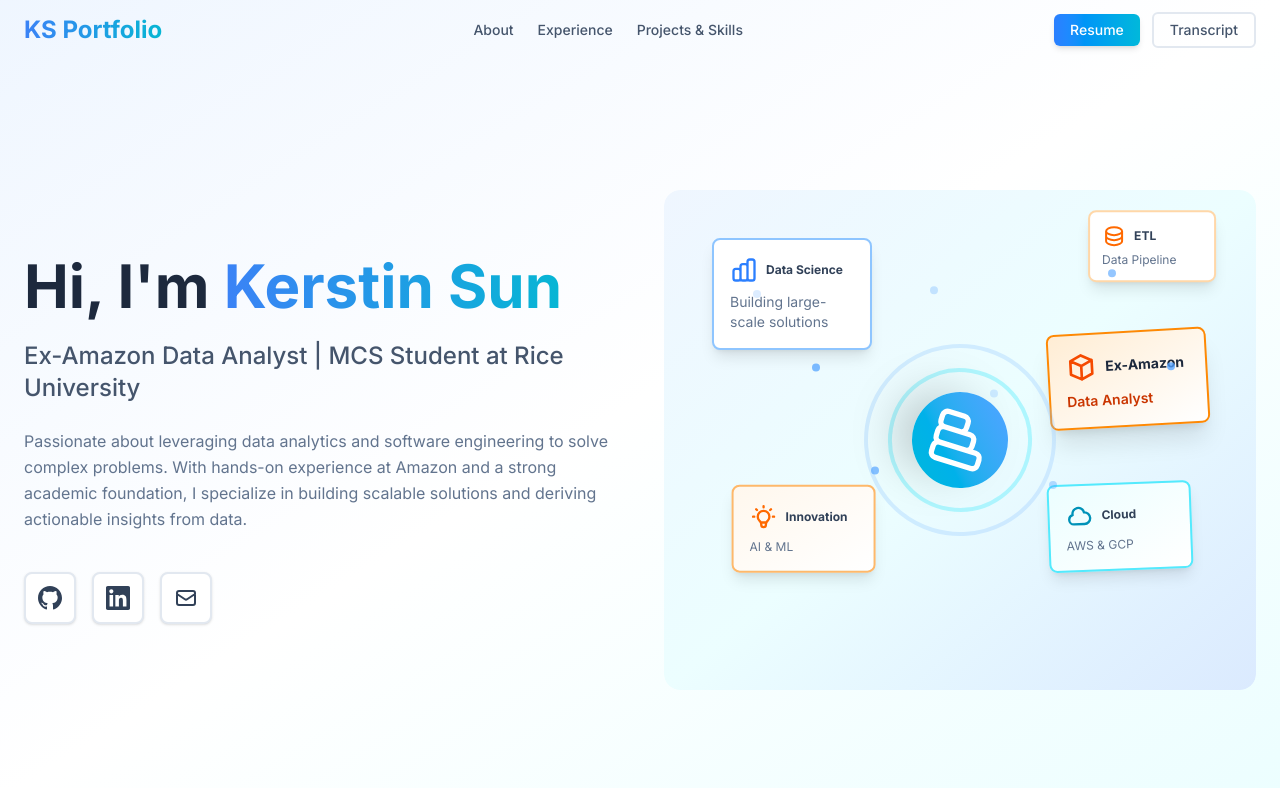
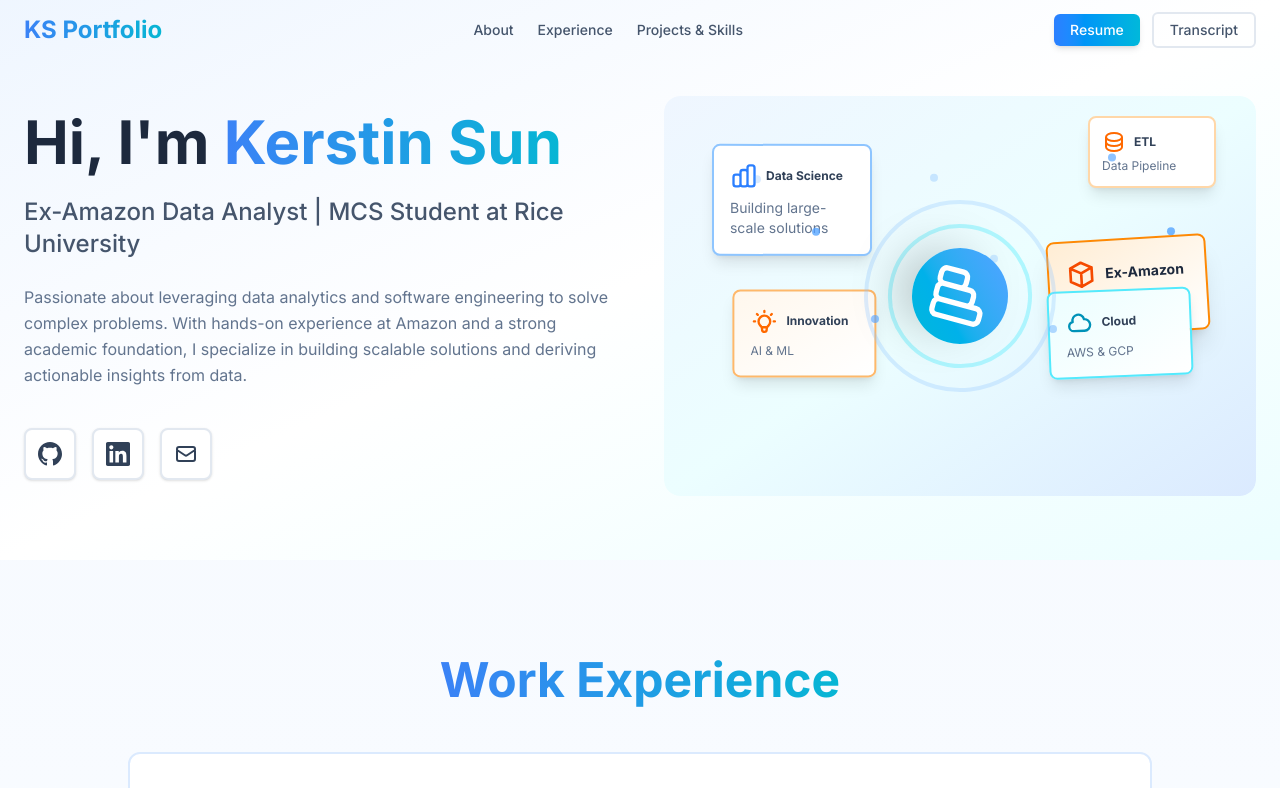
Before and after one commit to yuhansun33/Portfolio, a React (Vite) app: page /projects-skills in a window 1280 px wide. Shown: the top 788 px of the page. Built offline with nearby package versions, Linux system fonts and the light colour scheme.

Commit message:
refactor: update Hero component height and adjust Skills section

```diff
--- a/src/components/Hero.jsx
+++ b/src/components/Hero.jsx
@@ -10,7 +10,7 @@
   };
 
   return (
-    <section id="hero" className="relative min-h-screen flex items-center justify-center overflow-hidden bg-gradient-to-br from-blue-50 via-white to-cyan-50 pt-20">
+    <section id="hero" className="relative min-h-[70vh] flex items-center justify-center overflow-hidden bg-gradient-to-br from-blue-50 via-white to-cyan-50 pt-20 pb-12">
       <div className="container mx-auto px-6 relative z-10">
         <div className="grid md:grid-cols-2 gap-12 items-center">
           {/* Left side - Text content */}
@@ -74,7 +74,7 @@
             initial={{ opacity: 0 }}
             animate={{ opacity: 1 }}
             transition={{ duration: 0.5, delay: 0.1 }}
-            className="relative h-[500px] rounded-2xl overflow-hidden"
+            className="relative h-[400px] rounded-2xl overflow-hidden"
           >
             {/* Background with gradient */}
             <div className="absolute inset-0 bg-gradient-to-br from-blue-50 via-cyan-50 to-blue-100 rounded-2xl">
--- a/src/components/Skills.jsx
+++ b/src/components/Skills.jsx
@@ -93,8 +93,12 @@
       skills: ['Python', 'SQL', 'C/C++', 'JavaScript', 'React', 'Node.js', 'PyTorch', 'TensorFlow', 'Pandas']
     },
     {
-      name: 'Data & Machine Learning',
-      skills: ['Spark', 'Hadoop', 'ETL', 'NLP', 'Statistical Modeling', 'PostgreSQL', 'MongoDB']
+      name: 'Data Science',
+      skills: ['Machine Learning', 'Deep Learning', 'NLP', 'Statistical Modeling', 'PostgreSQL', 'MongoDB']
+    },
+    {
+      name: 'Data Engineering',
+      skills: ['Spark', 'Hadoop', 'Kafka', 'BigQuery', 'ETL', 'Schema Design']
     },
     {
       name: 'Cloud & Platforms',
--- a/src/pages/ProjectsSkills.jsx
+++ b/src/pages/ProjectsSkills.jsx
@@ -9,8 +9,8 @@
 
   return (
     <div className="pt-20">
+      <Skills />
       <Projects />
-      <Skills />
     </div>
   );
 };
```
